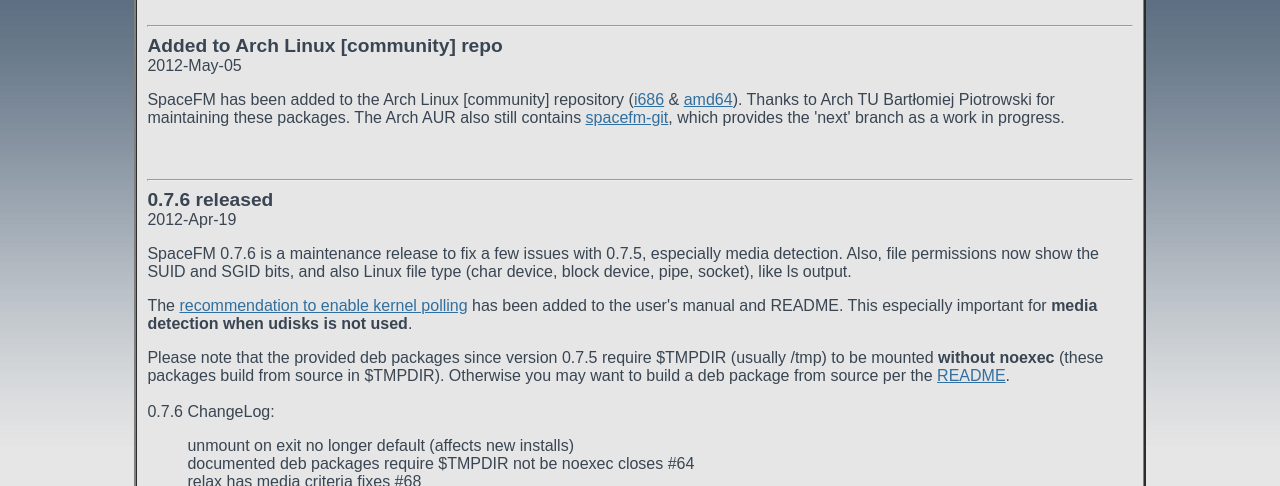
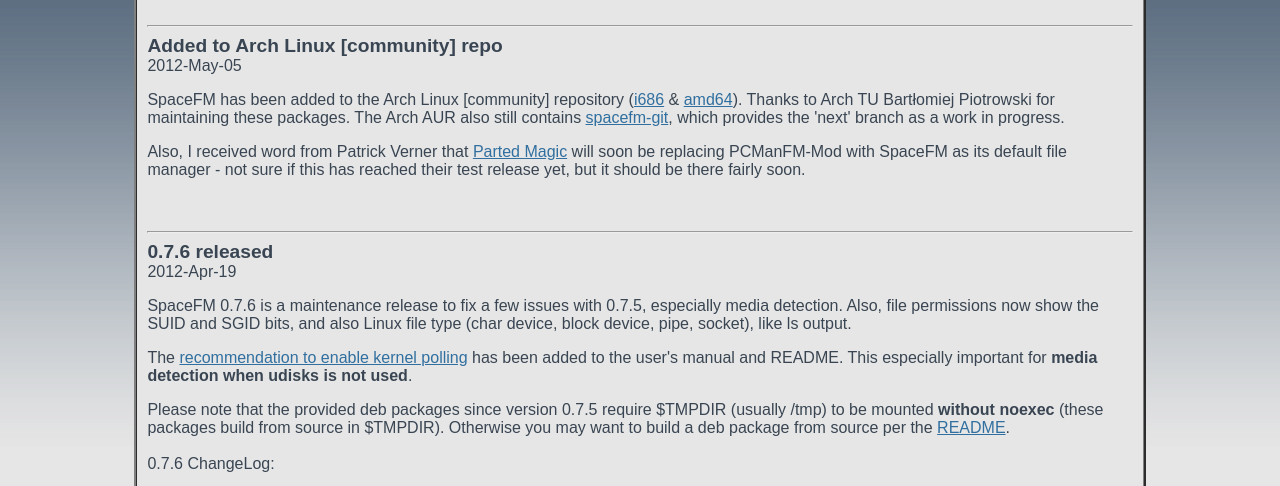
Before and after one commit to IgnorantGuru/spacefm, a plain HTML site: page news.html in a window 1280 px wide. Shown: the part 246-732 px from the top of the page. Drawn offline with Linux system fonts and the light colour scheme.

Commit message:
news Parted Magic add

```diff
--- a/news.html
+++ b/news.html
@@ -31,6 +31,8 @@
 2012-May-05
 
 <p>SpaceFM has been added to the Arch Linux [community] repository (<a href="http://www.archlinux.org/packages/community/i686/spacefm/">i686</a> &amp; <a href="http://www.archlinux.org/packages/community/x86_64/spacefm/">amd64</a>).  Thanks to Arch TU Bartłomiej Piotrowski for maintaining these packages.  The Arch AUR also still contains <a href="http://aur.archlinux.org/packages.php?ID=58247">spacefm-git</a>, which provides the 'next' branch as a work in progress.
+
+<p>Also, I received word from Patrick Verner that <a href="http://partedmagic.com/doku.php">Parted Magic</a> will soon be replacing PCManFM-Mod with SpaceFM as its default file manager - not sure if this has reached their test release yet, but it should be there fairly soon.
 <br><br>
 
 
```
